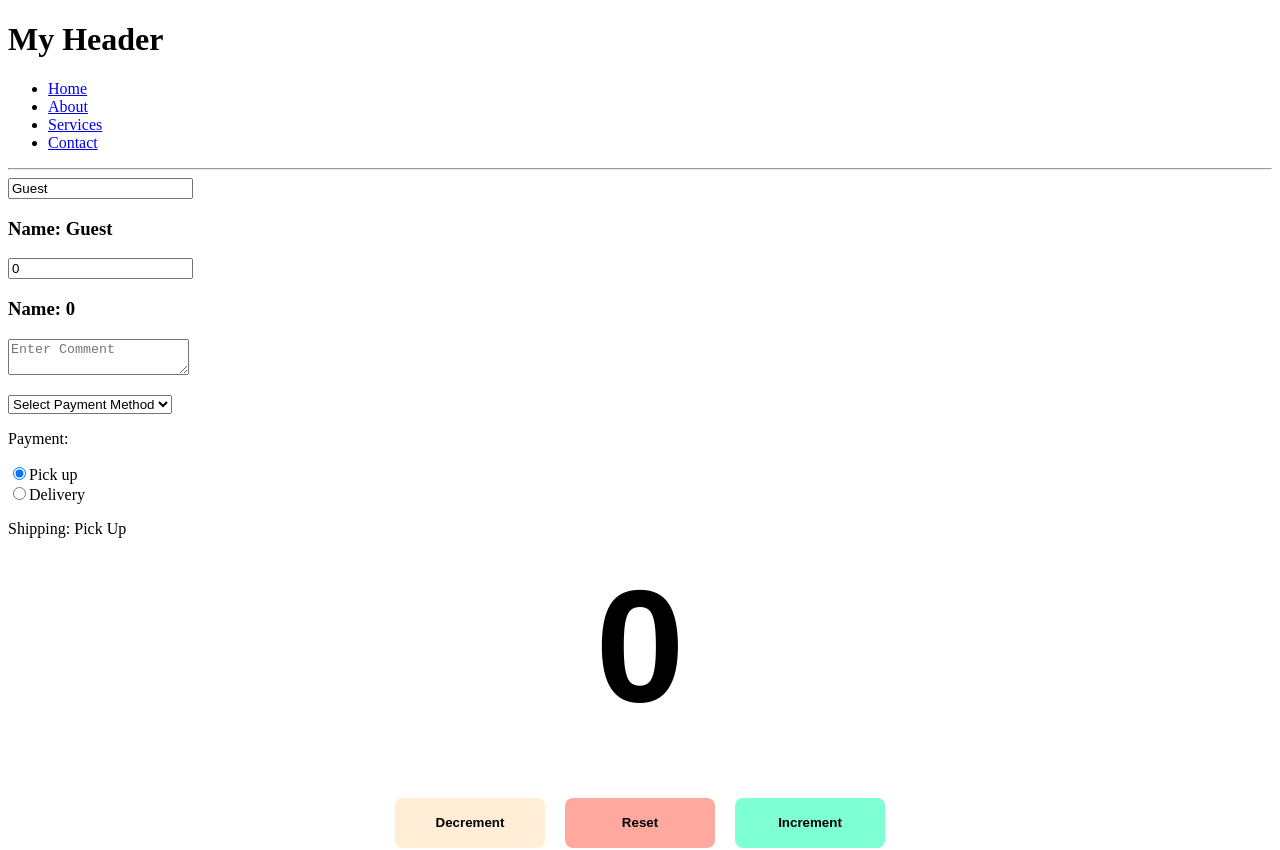
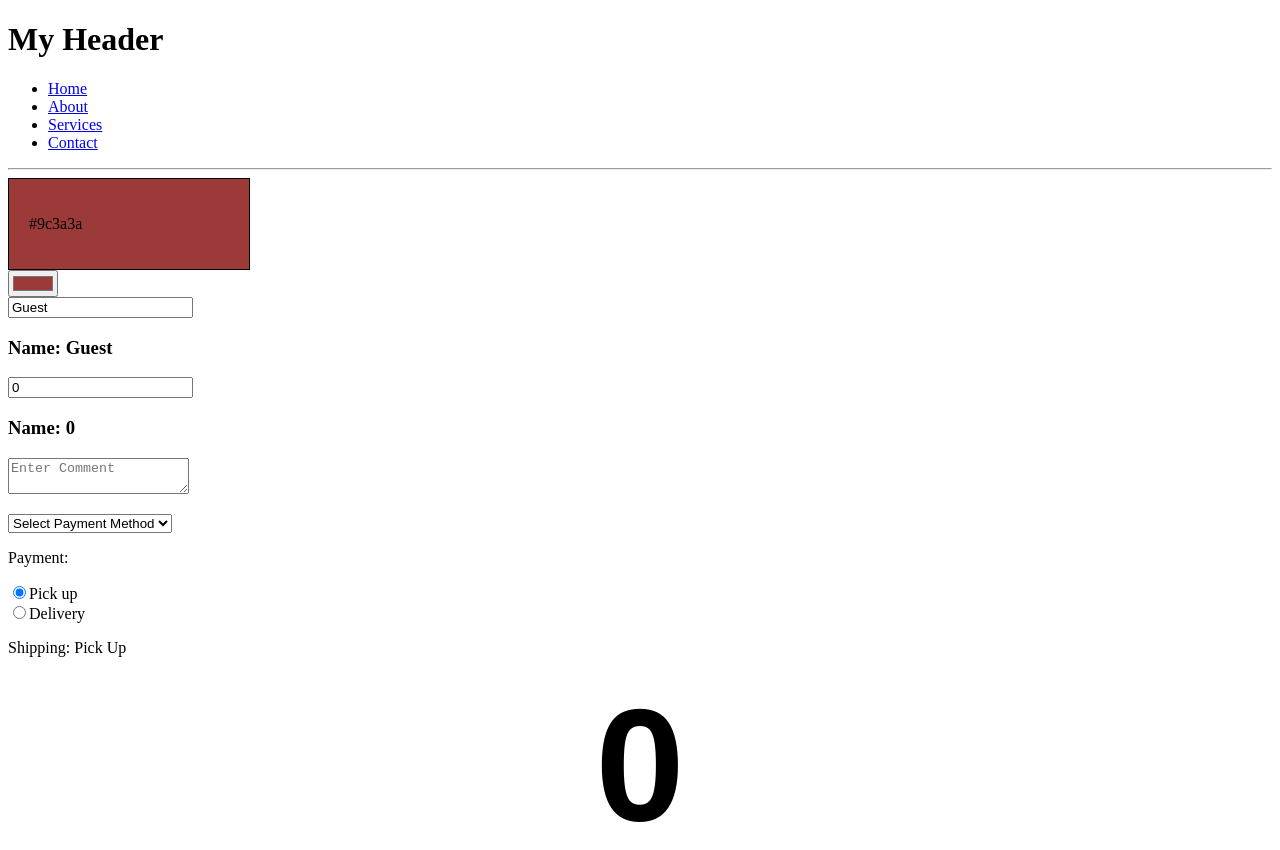
Before and after one commit to Piwoksn/React-Js-2, a React (Vite) app in the folder my-react-app/: page / in a window 1280 px wide. Shown: the top 850 px of the page. Built offline with nearby package versions, Linux system fonts and the light colour scheme.

Commit message:
created a ColorPicker.jsx file to create a color picker

```diff
--- a/my-react-app/src/App.jsx
+++ b/my-react-app/src/App.jsx
@@ -11,6 +11,7 @@ import ProfilePicture from "./ProfilePicture";
 import MyComponent from "./myComponent";
 import Counter from "./Counter";
 import OnChangeEvent from "./Onchanged";
+import ColorPicker from "./ColorPicker";
 
 function App() {
   const fruits = [
@@ -32,6 +33,8 @@ function App() {
       {/* we use fragments to be able to show more than one components */}
 
       <Header />
+
+      <ColorPicker />
 
       <OnChangeEvent />
       <Counter />
--- /dev/null
+++ b/my-react-app/src/ColorPicker.jsx
@@ -0,0 +1,25 @@
+import React, { useState } from "react";
+
+function ColorPicker() {
+  const [color, setColor] = useState("#9c3a3a");
+  const colorSelect = (event) => setColor(event.target.value);
+
+  const styles = {
+    backgroundColor: `${color}`,
+    border: "1px solid black",
+    padding: "20px",
+    width: "200px",
+  };
+  //   return
+
+  return (
+    <div>
+      <div className="display" style={styles}>
+        <p>{color}</p>
+      </div>
+      <input type="color" value={color} onChange={colorSelect} />
+    </div>
+  );
+}
+
+export default ColorPicker;
```
